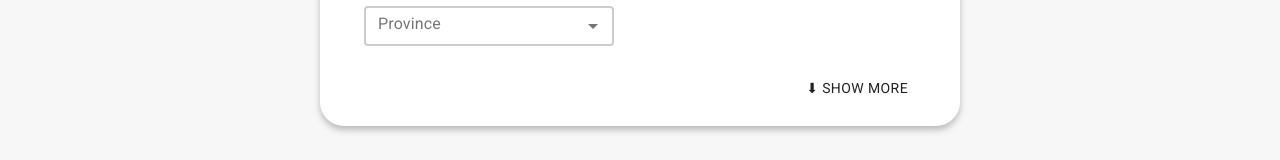
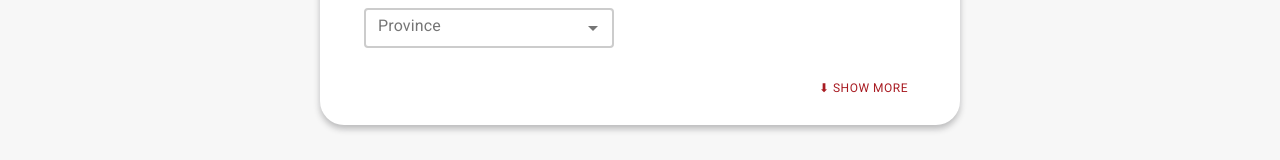
Before and after one commit to kechan/realestate-vss, a Next.js app in the folder realestate_vss/search/app/nextjs/: page / in a window 1280 px wide. Shown: the part 563-723 px from the top of the page. Built offline with nearby package versions, Linux system fonts and the light colour scheme.

Commit message:
fix css issue for show more button

```diff
--- a/realestate_vss/search/app/nextjs/src/styles/CriteriaSearchForm.module.css
+++ b/realestate_vss/search/app/nextjs/src/styles/CriteriaSearchForm.module.css
@@ -41,17 +41,24 @@
 
 /* Show more/less button */
 
-.showMoreButton {
-  /* background-color: rgba(255, 255, 255, 0.8); Light whitish background */
-  background-color: #A81B22;
+.showMoreButton.showMoreButton {
+  background-color: rgba(255, 255, 255, 0.8); /* Light whitish background */
+  /* background-color: #A81B22; */
   color: #A81B22;
-  border: 1px solid #A81B22; /* Light border */
-  padding: 10px 20px;
+  /* border: 0.5px solid #A81B22; Light border */
+  /* padding: 10px 20px; */
   border-radius: 5px;
   cursor: pointer;
   outline: none;
   transition: background-color 0.2s, border-color 0.2s;
-  font-weight: bold;
+  /* font-weight: bold; */
+
+  /* Font styles for consistency */
+  font-family: 'Roboto', sans-serif; /* Ensuring we're using Roboto */
+  font-size: 0.75rem; /* Adjusting the font size to be a bit smaller */
+  font-weight: 500; /* Medium font weight, not too bold, not too light */
+  text-transform: uppercase; /* Optional: if other buttons are uppercase */
+  letter-spacing: 0.5px;
 }
 
 .showMoreButton:hover {
@@ -59,7 +66,7 @@
   border-color: #A81B22; /* Darker border on hover */
 }
 
-.showMoreButton:focus {
-  /* border-color: #aaa; Even darker for focus to improve accessibility */
-  border-color: #A81B22; /* Even darker for focus to improve accessibility */
+.showMoreButton.showMoreButton:focus {
+  border-color: #aaa; /* Even darker for focus to improve accessibility */
+  /* border-color: #A81B22; Even darker for focus to improve accessibility */
 }
```
